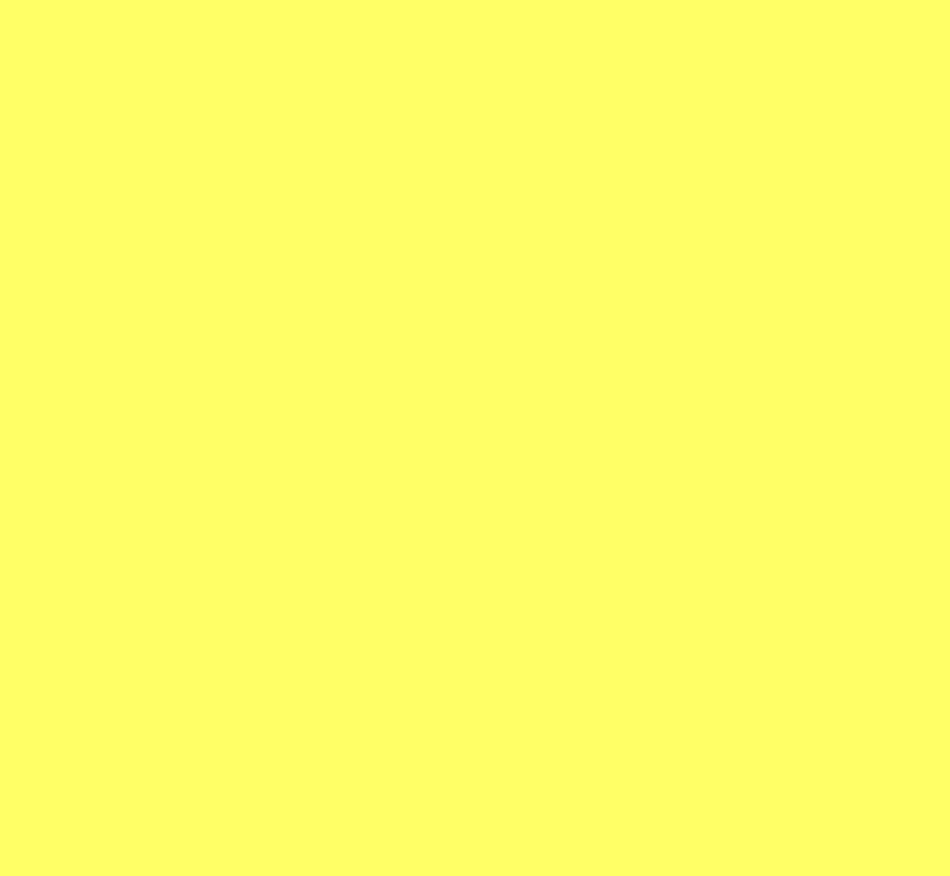
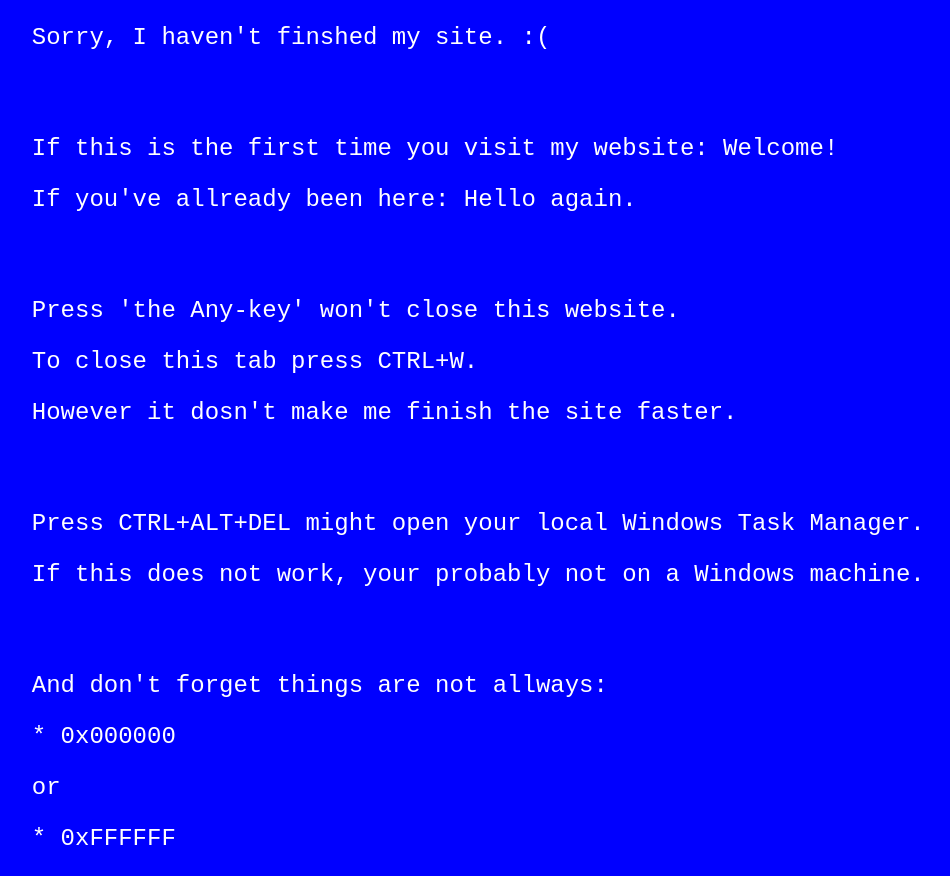
Before and after one commit to BruegelN/bruegeln.github.io, a plain HTML site: page index.html in a window 1280 px wide. Shown: the whole page, without its empty margins (229-1179 px from the left). Before the commit the page ends 800 px from the top, so only its background shows below. Drawn offline with Linux system fonts and the light colour scheme.

Commit message:
Added placeholder site.
Make it look like a BlueScreen and do the style related stuff in CSS
file.

```diff
--- a/index.html
+++ b/index.html
@@ -2,8 +2,31 @@
 <html>
   <head>
     <meta charset='utf-8'>
+    <link rel="stylesheet" type="text/css" href="styles.css"/>
     <title>BruegelN</title>
   </head>
-  <body style="background-color:#FFFF66;">
+  <body>
+    <div id="wrapper">
+      <p>Sorry, I haven't finshed my site. :(</p>
+      <br/>
+      <br/>
+      <p>If this is the first time you visit my website: Welcome!</p>
+      <p>If you've allready been here: Hello again.</p>
+      <br/>
+      <br/>
+      <p>Press 'the Any-key' won't close this website.</p>
+      <p>To close this tab press CTRL+W.</p>
+      <p>However it dosn't make me finish the site faster.</p>
+      <br/>
+      <br/>
+      <p>Press CTRL+ALT+DEL might open your local Windows Task Manager.</p>
+      <p>If this does not work, your probably not on a Windows machine.</p>
+      <br/>
+      <br/>
+      <p>And don't forget things are not allways:</p>
+      <p>* 0x000000</p>
+      <p>or</p>
+      <p>* 0xFFFFFF</p>
+    </div>
   </body>
 </html>
--- /dev/null
+++ b/styles.css
@@ -0,0 +1,19 @@
+html,body {
+  background-color: blue;/*#2067B2;*/
+  font-size: 100%;
+}
+
+#wrapper{
+  height:     auto;
+  min-height: 100%;
+  margin-left: 20%;
+  width: auto;
+}
+
+p {
+  width: auto;
+  font-size: 1.5em;
+  font-family: fixedsys, LucidaTerminal, monospace;
+  text-align: left;
+  color: white;
+}
```
